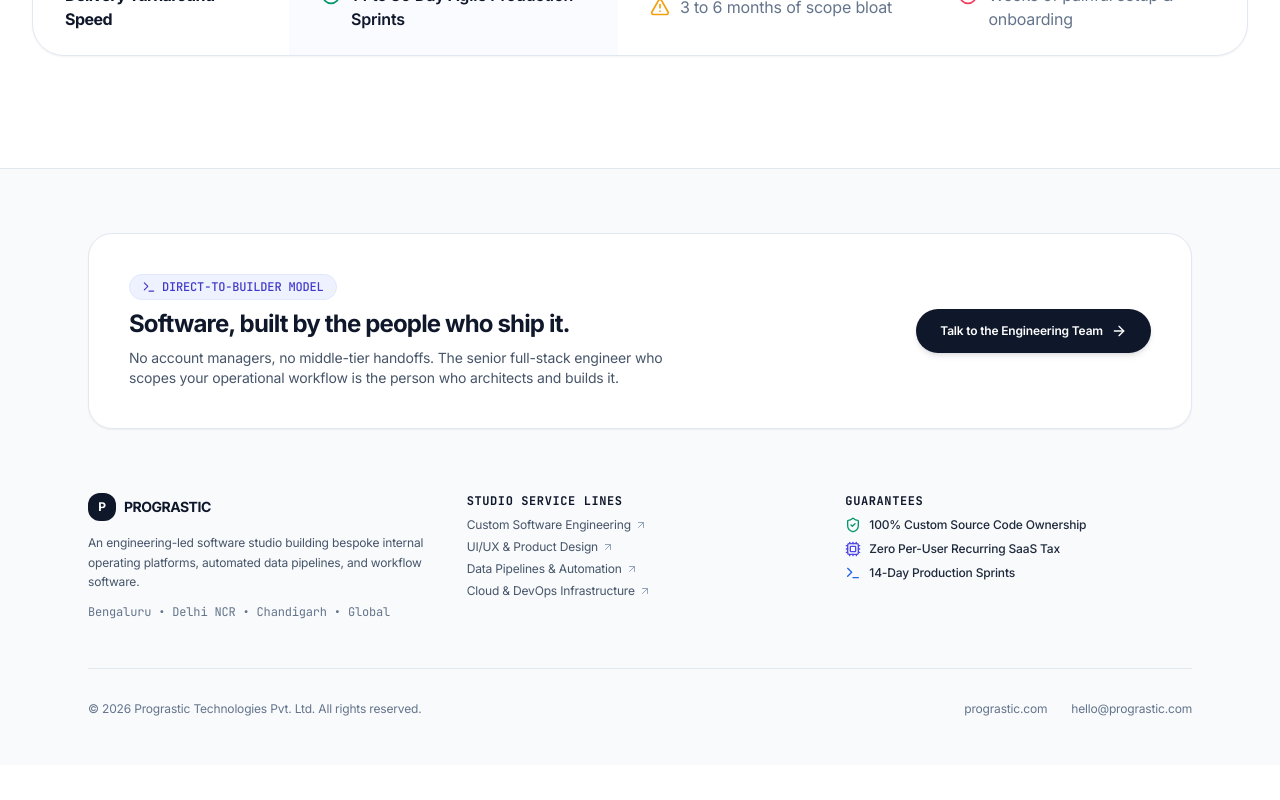
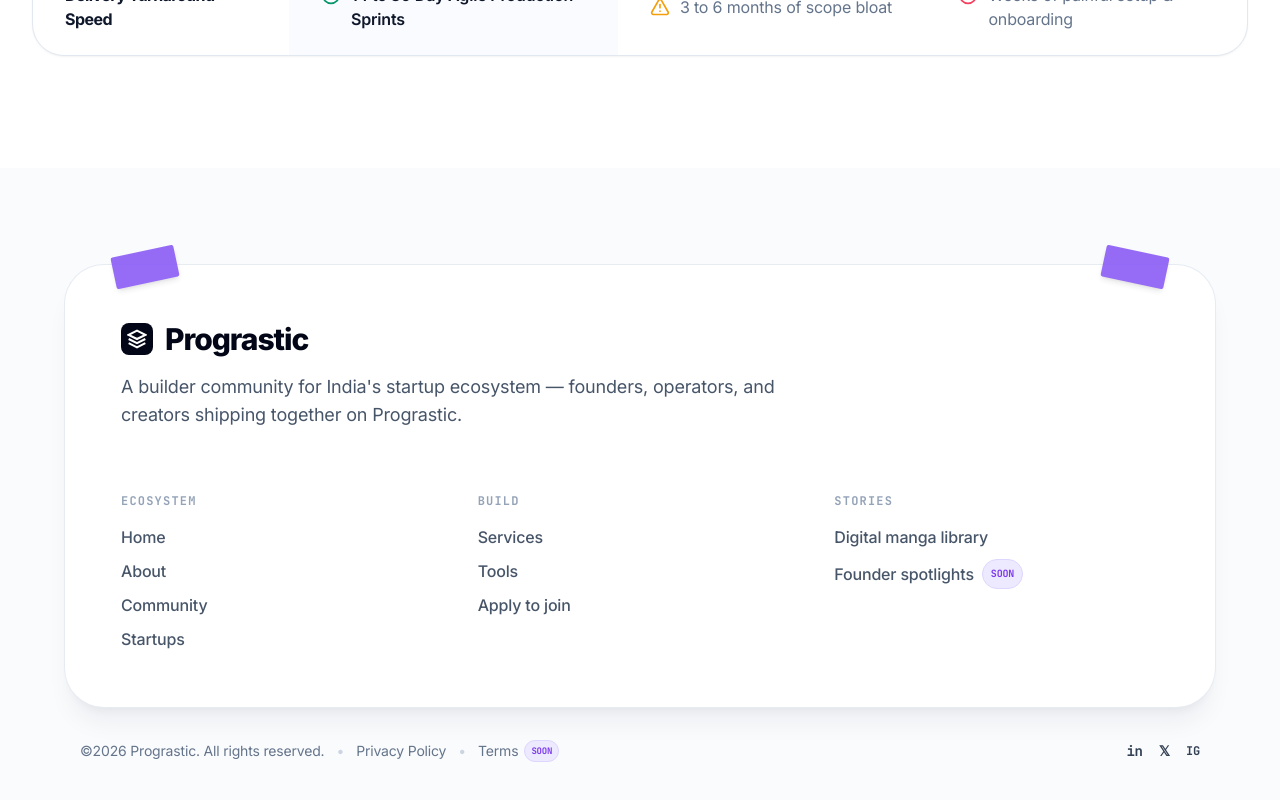
Before and after one commit to SahillmalikUI/prograstic-pitches, a Next.js app: page / in a window 1280 px wide. Shown: the part 4781-5581 px from the top of the page. Before the commit the page ends 5546 px from the top, so only its background shows below. Built offline with nearby package versions, Linux system fonts and the light colour scheme.

Commit message:
feat: redesign Footer to match exact Prograstic.com floating card with purple tape stickers

```diff
--- a/components/layout/Footer.tsx
+++ b/components/layout/Footer.tsx
@@ -2,144 +2,161 @@
 
 import React from "react";
 import Link from "next/link";
-import { Terminal, ShieldCheck, Cpu, ArrowUpRight, ArrowRight } from "lucide-react";
+import { ArrowUpRight } from "lucide-react";
 import { IndustryVertical } from "@/data/verticals";
 
 interface FooterProps {
   vertical?: IndustryVertical;
-  onOpenScopeModal: () => void;
+  onOpenScopeModal?: () => void;
 }
 
 export function Footer({ vertical, onOpenScopeModal }: FooterProps) {
   return (
-    <footer className="border-t border-slate-200 bg-slate-50 pt-16 pb-12">
-      <div className="max-w-6xl mx-auto px-4 sm:px-6 space-y-12">
-        {/* Banner: Direct to Builder */}
-        <div className="p-8 sm:p-10 rounded-3xl bg-white border border-slate-200 shadow-sm flex flex-col md:flex-row md:items-center justify-between gap-6">
-          <div className="space-y-2 max-w-xl">
-            <div className="inline-flex items-center gap-1.5 px-3 py-1 rounded-full bg-indigo-50 border border-indigo-100 text-indigo-700 text-xs font-mono font-medium">
-              <Terminal className="w-3.5 h-3.5" />
-              DIRECT-TO-BUILDER MODEL
+    <footer className="w-full bg-[#FAFBFD] py-16 sm:py-24 px-4 sm:px-6 lg:px-8">
+      <div className="max-w-6xl mx-auto space-y-8">
+        {/* Floating Prograstic Card with Signature Purple Taped Stickers */}
+        <div className="relative rounded-[32px] sm:rounded-[40px] bg-white border border-slate-200/80 p-8 sm:p-14 shadow-xl shadow-slate-900/5">
+          {/* Purple Tape Sticker Top Left */}
+          <div className="absolute -top-3.5 left-8 sm:left-12 w-12 sm:w-16 h-7 sm:h-8 bg-[#8B5CF6] shadow-md transform -rotate-12 rounded-sm pointer-events-none opacity-90" />
+
+          {/* Purple Tape Sticker Top Right */}
+          <div className="absolute -top-3.5 right-8 sm:right-12 w-12 sm:w-16 h-7 sm:h-8 bg-[#8B5CF6] shadow-md transform rotate-12 rounded-sm pointer-events-none opacity-90" />
+
+          <div className="space-y-12">
+            {/* Top Brand Header */}
+            <div className="space-y-4 max-w-2xl">
+              <a
+                href="https://www.prograstic.com"
+                target="_blank"
+                rel="noopener noreferrer"
+                className="inline-flex items-center gap-3 group"
+              >
+                {/* Prograstic Hexagon Logo Symbol */}
+                <div className="w-8 h-8 rounded-lg bg-slate-950 flex items-center justify-center text-white font-black text-sm">
+                  <svg className="w-5 h-5 text-white" viewBox="0 0 24 24" fill="none" stroke="currentColor" strokeWidth="2.5">
+                    <path d="M12 2L2 7l10 5 10-5-10-5zM2 17l10 5 10-5M2 12l10 5 10-5" />
+                  </svg>
                 </div>
-            <h3 className="text-xl sm:text-2xl font-bold text-slate-900 font-display">
-              Software, built by the people who ship it.
-            </h3>
-            <p className="text-xs sm:text-sm text-slate-600 leading-relaxed">
-              No account managers, no middle-tier handoffs. The senior full-stack engineer who scopes your operational workflow is the person who architects and builds it.
+                <span className="text-2xl sm:text-3xl font-extrabold font-display tracking-tight text-slate-950">
+                  Prograstic
+                </span>
+              </a>
+
+              <p className="text-base sm:text-lg text-slate-600 font-sans leading-relaxed">
+                A builder community for India's startup ecosystem — founders, operators, and creators shipping together on Prograstic.
               </p>
             </div>
 
-          <button
-            onClick={onOpenScopeModal}
-            className="px-6 py-3.5 rounded-full bg-slate-900 hover:bg-slate-800 text-white font-semibold text-xs transition-all hover:scale-105 shadow-md shadow-slate-900/10 shrink-0 flex items-center justify-center gap-2"
-          >
-            <span>Talk to the Engineering Team</span>
-            <ArrowRight className="w-4 h-4" />
-          </button>
+            {/* 3 Spacious Columns (ECOSYSTEM, BUILD, STORIES) */}
+            <div className="grid grid-cols-2 md:grid-cols-3 gap-8 pt-4 text-sm sm:text-base font-sans">
+              {/* Column 1: ECOSYSTEM */}
+              <div className="space-y-4">
+                <div className="text-xs font-mono font-bold tracking-widest text-slate-400 uppercase">
+                  ECOSYSTEM
                 </div>
-
-        {/* Links & Info */}
-        <div className="grid grid-cols-1 md:grid-cols-3 gap-8 pt-4">
-          <div className="space-y-3">
-            <div className="flex items-center gap-2">
-              <div className="w-7 h-7 rounded-xl bg-slate-900 flex items-center justify-center text-white font-bold text-xs">
-                P
-              </div>
-              <span className="font-display font-bold text-sm tracking-tight text-slate-900">
-                PROGRASTIC
-              </span>
-            </div>
-            <p className="text-xs text-slate-600 leading-relaxed max-w-sm">
-              An engineering-led software studio building bespoke internal operating platforms, automated data pipelines, and workflow software.
-            </p>
-            <div className="text-xs font-mono text-slate-500">
-              Bengaluru • Delhi NCR • Chandigarh • Global
-            </div>
-          </div>
-
-          <div className="space-y-2">
-            <div className="text-xs font-bold text-slate-900 uppercase font-mono tracking-wider">
-              Studio Service Lines
-            </div>
-            <ul className="space-y-1.5 text-xs text-slate-600">
+                <ul className="space-y-2.5 text-slate-600 font-medium">
                   <li>
-                <a
-                  href="https://prograstic.com/services"
-                  target="_blank"
-                  rel="noopener noreferrer"
-                  className="hover:text-slate-900 flex items-center gap-1 transition-colors"
-                >
-                  <span>Custom Software Engineering</span>
-                  <ArrowUpRight className="w-3 h-3 text-slate-400" />
+                    <a href="https://www.prograstic.com" target="_blank" rel="noopener noreferrer" className="hover:text-slate-950 transition-colors">
+                      Home
                     </a>
                   </li>
                   <li>
-                <a
-                  href="https://prograstic.com/services"
-                  target="_blank"
-                  rel="noopener noreferrer"
-                  className="hover:text-slate-900 flex items-center gap-1 transition-colors"
-                >
-                  <span>UI/UX & Product Design</span>
-                  <ArrowUpRight className="w-3 h-3 text-slate-400" />
+                    <a href="https://www.prograstic.com" target="_blank" rel="noopener noreferrer" className="hover:text-slate-950 transition-colors">
+                      About
                     </a>
                   </li>
                   <li>
-                <a
-                  href="https://prograstic.com/services"
-                  target="_blank"
-                  rel="noopener noreferrer"
-                  className="hover:text-slate-900 flex items-center gap-1 transition-colors"
-                >
-                  <span>Data Pipelines & Automation</span>
-                  <ArrowUpRight className="w-3 h-3 text-slate-400" />
+                    <a href="https://www.prograstic.com" target="_blank" rel="noopener noreferrer" className="hover:text-slate-950 transition-colors">
+                      Community
                     </a>
                   </li>
                   <li>
-                <a
-                  href="https://prograstic.com/services"
-                  target="_blank"
-                  rel="noopener noreferrer"
-                  className="hover:text-slate-900 flex items-center gap-1 transition-colors"
-                >
-                  <span>Cloud & DevOps Infrastructure</span>
-                  <ArrowUpRight className="w-3 h-3 text-slate-400" />
+                    <a href="https://www.prograstic.com" target="_blank" rel="noopener noreferrer" className="hover:text-slate-950 transition-colors">
+                      Startups
                     </a>
                   </li>
                 </ul>
               </div>
 
-          <div className="space-y-2">
-            <div className="text-xs font-bold text-slate-900 uppercase font-mono tracking-wider">
-              Guarantees
+              {/* Column 2: BUILD */}
+              <div className="space-y-4">
+                <div className="text-xs font-mono font-bold tracking-widest text-slate-400 uppercase">
+                  BUILD
                 </div>
-            <div className="space-y-2 text-xs text-slate-600">
-              <div className="flex items-center gap-2 text-slate-800 font-medium">
-                <ShieldCheck className="w-4 h-4 text-emerald-600 shrink-0" />
-                <span>100% Custom Source Code Ownership</span>
+                <ul className="space-y-2.5 text-slate-600 font-medium">
+                  <li>
+                    <a href="https://www.prograstic.com" target="_blank" rel="noopener noreferrer" className="hover:text-slate-950 transition-colors">
+                      Services
+                    </a>
+                  </li>
+                  <li>
+                    <a href="https://www.prograstic.com/ideaforge" target="_blank" rel="noopener noreferrer" className="hover:text-slate-950 transition-colors">
+                      Tools
+                    </a>
+                  </li>
+                  <li>
+                    <button
+                      onClick={onOpenScopeModal}
+                      className="hover:text-slate-950 transition-colors text-left"
+                    >
+                      Apply to join
+                    </button>
+                  </li>
+                </ul>
               </div>
-              <div className="flex items-center gap-2 text-slate-800 font-medium">
-                <Cpu className="w-4 h-4 text-indigo-600 shrink-0" />
-                <span>Zero Per-User Recurring SaaS Tax</span>
+
+              {/* Column 3: STORIES */}
+              <div className="space-y-4 col-span-2 md:col-span-1">
+                <div className="text-xs font-mono font-bold tracking-widest text-slate-400 uppercase">
+                  STORIES
                 </div>
-              <div className="flex items-center gap-2 text-slate-800 font-medium">
-                <Terminal className="w-4 h-4 text-blue-600 shrink-0" />
-                <span>14-Day Production Sprints</span>
+                <ul className="space-y-2.5 text-slate-600 font-medium">
+                  <li>
+                    <a href="https://www.prograstic.com" target="_blank" rel="noopener noreferrer" className="hover:text-slate-950 transition-colors">
+                      Digital manga library
+                    </a>
+                  </li>
+                  <li className="flex items-center gap-2">
+                    <span className="text-slate-600">Founder spotlights</span>
+                    <span className="text-[10px] font-mono font-bold uppercase bg-[#EDE9FE] text-[#7C3AED] px-2 py-0.5 rounded-full border border-[#DDD6FE]">
+                      soon
+                    </span>
+                  </li>
+                </ul>
               </div>
             </div>
           </div>
         </div>
 
-        <div className="pt-8 border-t border-slate-200 flex flex-col sm:flex-row items-center justify-between gap-4 text-xs text-slate-500">
-          <div>
-            © {new Date().getFullYear()} Prograstic Technologies Pvt. Ltd. All rights reserved.
+        {/* Clean Bottom Copyright & Social Row */}
+        <div className="flex flex-col sm:flex-row items-center justify-between gap-4 text-xs sm:text-sm font-sans text-slate-500 px-4">
+          <div className="flex items-center gap-3 flex-wrap">
+            <span>©2026 Prograstic. All rights reserved.</span>
+            <span className="text-slate-300">•</span>
+            <a href="https://www.prograstic.com" target="_blank" rel="noopener noreferrer" className="hover:text-slate-900 transition-colors">
+              Privacy Policy
+            </a>
+            <span className="text-slate-300">•</span>
+            <div className="flex items-center gap-1.5">
+              <a href="https://www.prograstic.com" target="_blank" rel="noopener noreferrer" className="hover:text-slate-900 transition-colors">
+                Terms
+              </a>
+              <span className="text-[9px] font-mono font-bold uppercase bg-[#EDE9FE] text-[#7C3AED] px-1.5 py-0.2 rounded-full border border-[#DDD6FE]">
+                soon
+              </span>
             </div>
-          <div className="flex items-center gap-6">
-            <a href="https://prograstic.com" target="_blank" rel="noopener noreferrer" className="hover:text-slate-900">
-              prograstic.com
+          </div>
+
+          {/* Social Icons matching Prograstic */}
+          <div className="flex items-center gap-4 text-slate-700 font-mono text-sm">
+            <a href="https://linkedin.com" target="_blank" rel="noopener noreferrer" className="hover:text-slate-950 transition-colors font-bold">
+              in
             </a>
-            <a href="mailto:hello@prograstic.com" className="hover:text-slate-900">
-              hello@prograstic.com
+            <a href="https://twitter.com" target="_blank" rel="noopener noreferrer" className="hover:text-slate-950 transition-colors font-bold">
+              𝕏
+            </a>
+            <a href="https://instagram.com" target="_blank" rel="noopener noreferrer" className="hover:text-slate-950 transition-colors font-bold text-xs">
+              IG
             </a>
           </div>
         </div>
```
Lines whose indentation alone changed are shown as unchanged.
